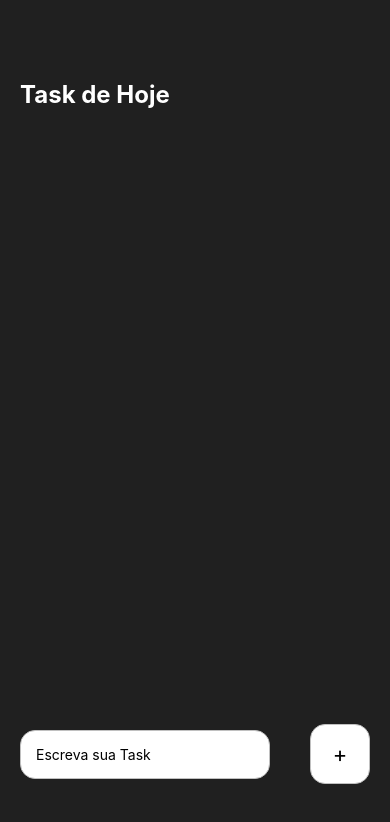
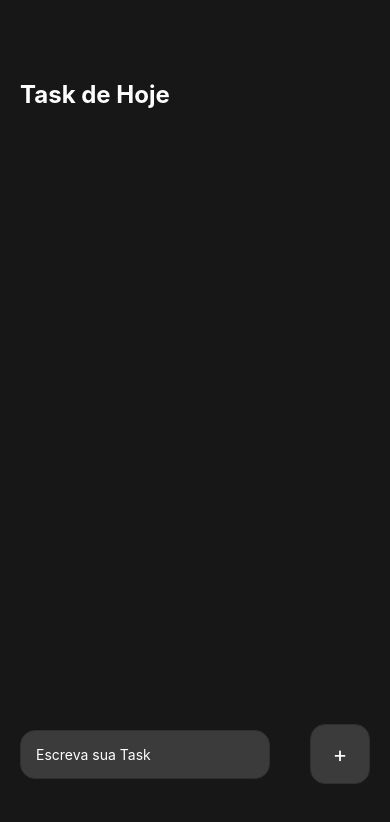
Before and after one commit to jonatasolialmeida/front, a React Native app in the folder TaskList/: screen / in a window 390 px wide. Shown: the top 822 px of the page. Built offline with nearby package versions, Linux system fonts and the light colour scheme.

Commit message:
mais modificações nos estilos de cores da aplicação

```diff
--- a/TaskList/App.js
+++ b/TaskList/App.js
@@ -1,5 +1,5 @@
-import React, {useState} from 'react';
-import { StyleSheet, Text, View, KeyboardAvoidingView, Platform, TextInput, TouchableOpacity, Keyboard, StatusBar } from 'react-native';
+import React, { useState } from 'react';
+import { StyleSheet, Text, View, KeyboardAvoidingView, Platform, TextInput, TouchableOpacity, Keyboard, StatusBar, ScrollView } from 'react-native';
 import Task from './components/Task';
 
 export default function App() {
@@ -33,7 +33,7 @@ export default function App() {
               taskItems.map((item, index) => {
                 return (
                   <TouchableOpacity key={index} onPress={() => completeTask(index)}>
-                <Task text={item}/>
+                    <Task text={item} />
                   </TouchableOpacity>
                 )
               })
@@ -44,7 +44,7 @@ export default function App() {
           behavior={Platform.OS === 'ios' ? 'padding' : 'height'}
           style={styles.writeTaskWrapper}
         >
-          <TextInput style={styles.input} placeholder={'Escreva sua Task'} value={task} onChangeText={text => setTask(text)}/>
+          <TextInput style={styles.input} placeholder={'Escreva sua Task'} value={task} onChangeText={text => setTask(text)} />
           <TouchableOpacity onPress={() => handleAddTask()}>
             <View style={styles.addWrapper}>
               <Text style={styles.addText}>+</Text>
@@ -58,7 +58,7 @@ export default function App() {
 const styles = StyleSheet.create({
   container: {
     flex: 1,
-    backgroundColor: '#202020',
+    backgroundColor: '#171717',
   },
   taskWrapper: {
     paddingTop: 80,
@@ -78,27 +78,29 @@ writeTaskWrapper: {
     width: '100%',
     flexDirection: 'row',
     justifyContent: 'space-around',
-  alignItems: 'center'
+    alignItems: 'center',
   },
   input: {
     padding: 15,
-  backgroundColor: '#FFF',
+    backgroundColor: '#3B3B3B',
     borderRadius: 15,
-  borderColor: '#C0C0C0',
+    borderColor: '#2F2F2F',
     borderWidth: 1,
-  width: 250
+    width: 250,
+    color: '#FFF'
   },
   addWrapper: {
     width: 60,
     height: 60,
-  backgroundColor: '#FFF',
+    backgroundColor: '#3B3B3B',
     borderRadius: 15,
     justifyContent: 'center',
     alignItems: 'center',
-  borderColor: '#C0C0C0',
+    borderColor: '#2F2F2F',
     borderWidth: 1,
   },
   addText: {
-  fontSize: 22
+    fontSize: 22,
+    color: '#FFF'
   },
 });
--- a/TaskList/components/Task.js
+++ b/TaskList/components/Task.js
@@ -17,7 +17,7 @@ const Task = (props) => {
 const styles = StyleSheet.create({
 
 item: {
-    backgroundColor: '#FFF',
+    backgroundColor: '#3B3B3B',
     padding: 15,
     borderRadius: 10,
     flexDirection: 'row',
@@ -34,19 +34,18 @@ itemLeft: {
 square: {
     width: 24,
     height: 24,
-    backgroundColor: '#55BCF6',
-    opacity: 0.4,
+    backgroundColor: '#20C3D9',
     borderRadius: 5,
     marginRight: 15,
 },
 itemText: {
     maxWidth: '80%',
-
+    color: '#FFF'
 },
 circular: {
     width: 12,
     height: 12,
-    borderColor: '#55BCF6',
+    borderColor: '#20C3D9',
     borderWidth: 2,
     borderRadius: 5,
 },
```
Lines whose indentation alone changed are shown as unchanged.
